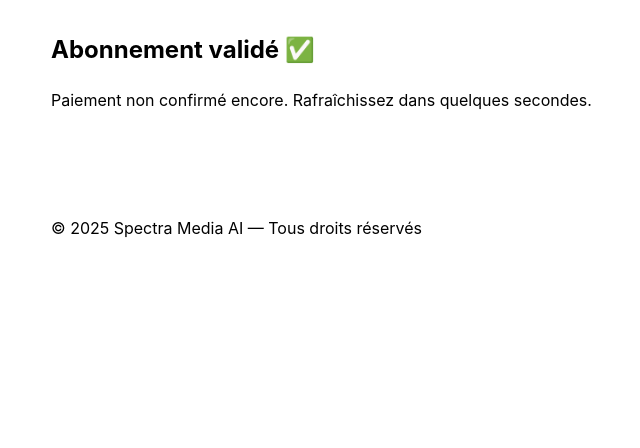
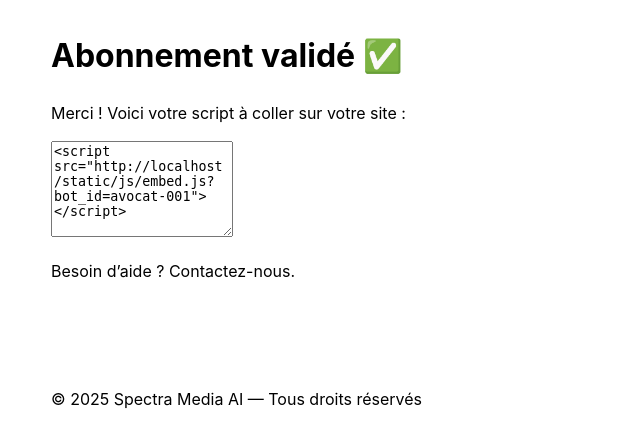
Before and after one commit to vincentbastille10/betty_abonnement_version2, a Flask app: page /recap in a window 1280 px wide. Shown: the part 112-560 px from the top of the page, without its empty margins (161-801 px from the left). Run offline with Flask 3, Linux system fonts and the light colour scheme.

Commit message:
Update recap.html

```diff
--- a/templates/recap.html
+++ b/templates/recap.html
@@ -1,11 +1,12 @@
 {% extends "base.html" %}
 {% block content %}
-  <h2>Abonnement validé ✅</h2>
-  {% if script_snippet %}
-    <p>Collez ce script juste avant </body> sur votre site :</p>
-    <pre>{{ script_snippet }}</pre>
-  {% else %}
-    <p>Paiement non confirmé encore. Rafraîchissez dans quelques secondes.</p>
-  {% endif %}
-  <a class="btn" href="/">Retour</a>
+<h1>Abonnement validé ✅</h1>
+<p>Merci ! Voici votre script à coller sur votre site :</p>
+
+<textarea class="code" rows="6" readonly>
+<script src="{{ request.host_url.rstrip('/') }}/static/js/embed.js?bot_id={{ 'avocat-001' if pack=='avocat' else ('medecin-003' if pack=='medecin' else 'immo-002') }}"></script>
+</textarea>
+
+<p>Besoin d’aide ? Contactez-nous.</p>
+<a class="btn" href="{{ url_for('index') }}">Retour à l’accueil</a>
 {% endblock %}
```
